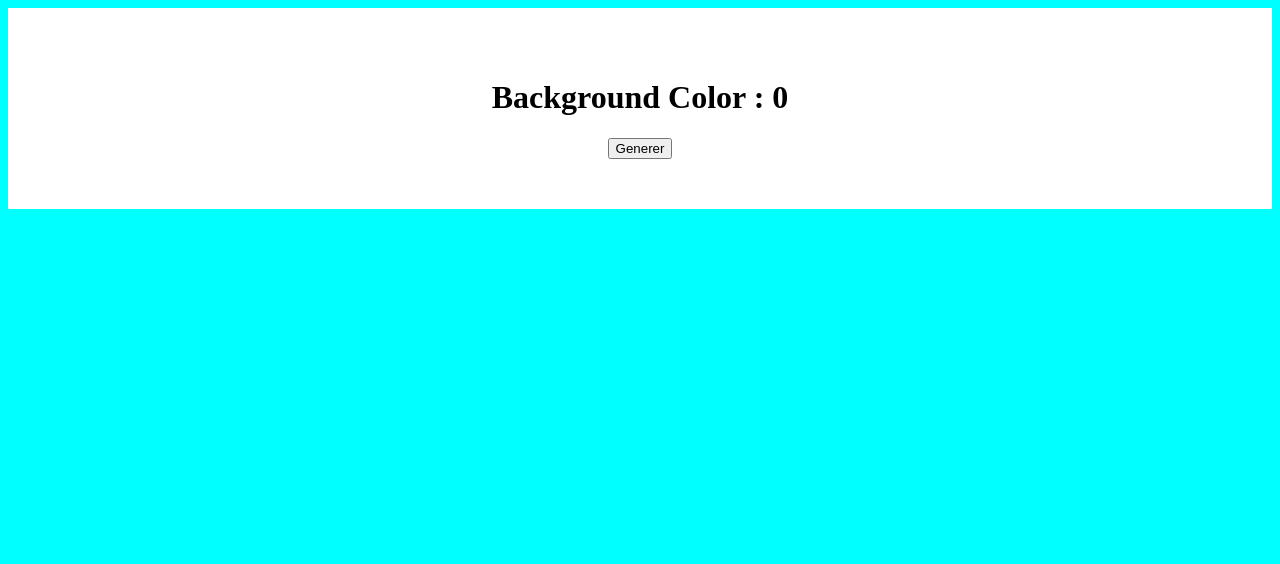
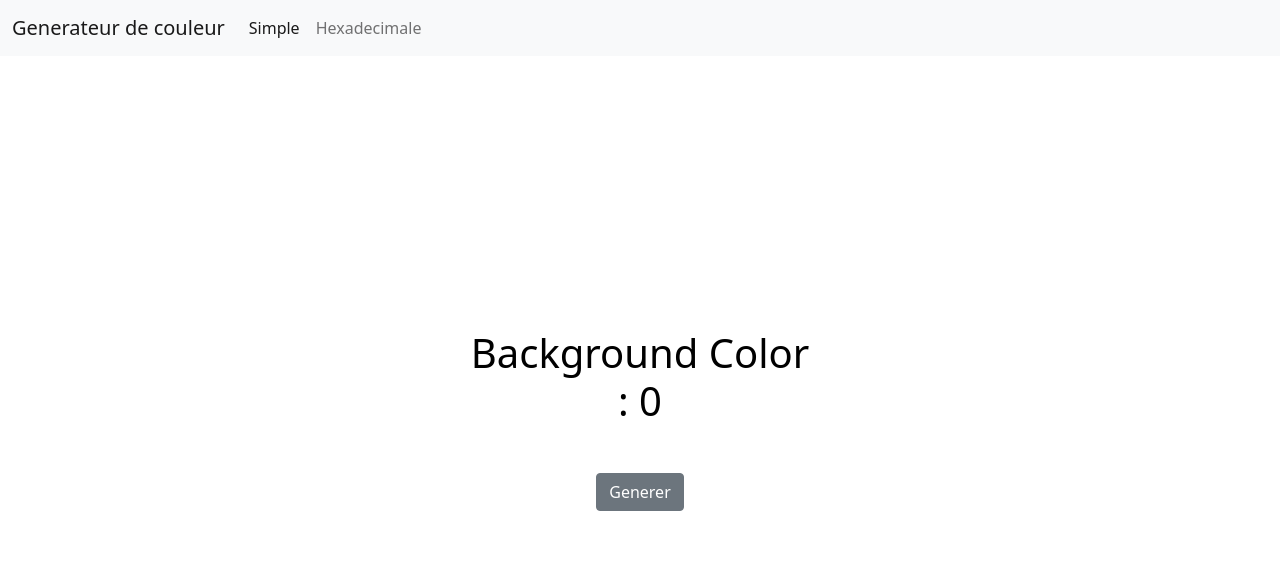
Before and after one commit to meflali/Test, a plain HTML site: page index.html in a window 1280 px wide. Drawn offline with nearby package versions, Linux system fonts and the light colour scheme.

Commit message:
ajout navbar, modif css

```diff
--- a/index.html
+++ b/index.html
@@ -3,17 +3,39 @@
 <head>
     <meta charset="UTF-8">
     <title>Title</title>
+    <!-- CSS only -->
+    <link href="https://cdn.jsdelivr.net/npm/bootstrap@5.1.3/dist/css/bootstrap.min.css" rel="stylesheet" integrity="sha384-1BmE4kWBq78iYhFldvKuhfTAU6auU8tT94WrHftjDbrCEXSU1oBoqyl2QvZ6jIW3" crossorigin="anonymous">
     <link rel="stylesheet" href="style.css">
 </head>
 <body>
+<nav class="navbar navbar-expand-lg navbar-light bg-light">
+    <div class="container-fluid">
+        <a class="navbar-brand" href="#">Generateur de couleur</a>
+        <button class="navbar-toggler" type="button" data-bs-toggle="collapse" data-bs-target="#navbarNav" aria-controls="navbarNav" aria-expanded="false" aria-label="Toggle navigation">
+            <span class="navbar-toggler-icon"></span>
+        </button>
+        <div class="collapse navbar-collapse" id="navbarNav">
+            <ul class="navbar-nav">
+                <li class="nav-item">
+                    <a class="nav-link active" aria-current="page" href="index.html">Simple</a>
+                </li>
+                <li class="nav-item">
+                    <a class="nav-link" href="#">Hexadecimale</a>
+                </li>
+            </ul>
+        </div>
+    </div>
+</nav>
+
 <div class="container">
     <div class="title">
         <h1>Background Color : <span>0</span></h1>
-        <button>Generer</button>
+        <button class="btn btn-secondary">Generer</button>
     </div>
-
 </div>
 
 <script src="app.js"></script>
+<!-- JavaScript Bundle with Popper -->
+<script src="https://cdn.jsdelivr.net/npm/bootstrap@5.1.3/dist/js/bootstrap.bundle.min.js" integrity="sha384-ka7Sk0Gln4gmtz2MlQnikT1wXgYsOg+OMhuP+IlRH9sENBO0LRn5q+8nbTov4+1p" crossorigin="anonymous"></script>
 </body>
 </html>
--- a/style.css
+++ b/style.css
@@ -1,9 +1,17 @@
 body{
-    background-color: aqua;
+    margin: 0;
+    padding: 0;
 }
 
 .title{
     background-color: white;
     padding: 50px 50px;
     text-align: center;
+    margin: 20% 30%;
 }
+button{
+   margin-top: 40px;
+}
+h1{
+    color: black;
+}
```
